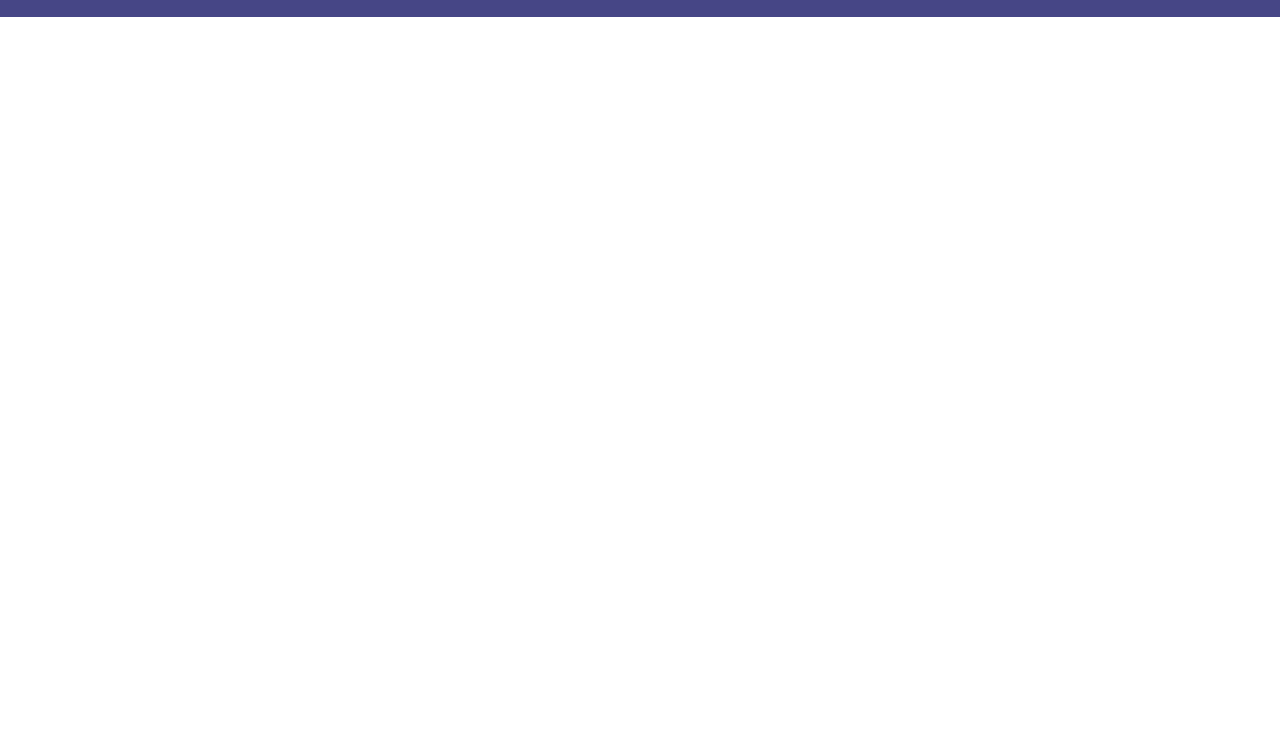
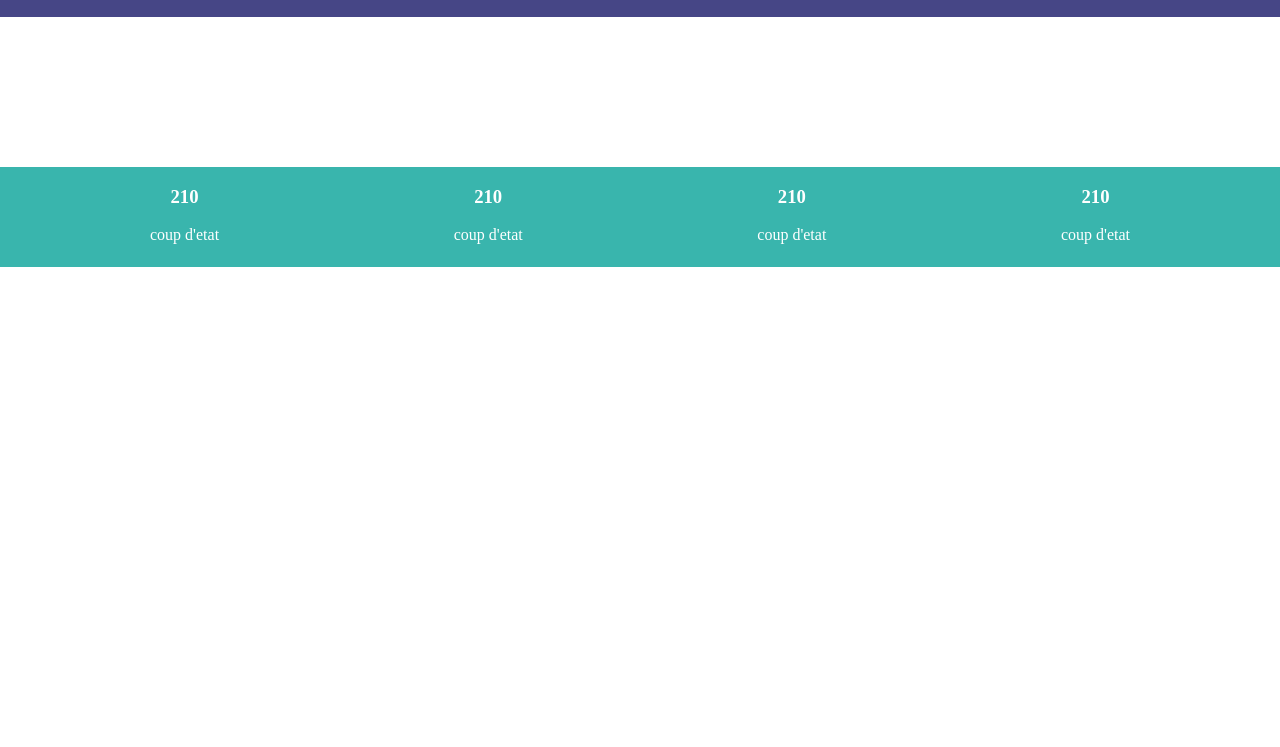
Before and after one commit to bebejoy400/lesson-1, a plain HTML site: page index.html in a window 1280 px wide. Shown: the part 53-800 px from the top of the page. Drawn offline with Linux system fonts and the light colour scheme.

Commit message:
initial commit

```diff
--- a/index.html
+++ b/index.html
@@ -18,7 +18,43 @@
                 <a href="#">SERVICES</a>
                 <a href="#">PORTFOLIO</a>
                 <a href="#">CONTACT</a>
-                <a href="#">BLOG h</a>
+                <a href="#">BLOG</a>
+            </div>
+        </div>
+    </section>
+    <section class="hero-section">
+        <div class="cards">
+            <div class="card-1">
+                <h3>
+                    210
+                </h3>
+                <p>
+                    coup d'etat
+                </p>
+            </div>
+             <div class="card-1">
+                <h3>
+                    210
+                </h3>
+                <p>
+                    coup d'etat
+                </p>
+            </div>
+             <div class="card-1">
+                <h3>
+                    210
+                </h3>
+                <p>
+                    coup d'etat
+                </p>
+            </div>
+             <div class="card-1">
+                <h3>
+                    210
+                </h3>
+                <p>
+                    coup d'etat
+                </p>
             </div>
         </div>
     </section>
--- a/style.css
+++ b/style.css
@@ -29,3 +29,14 @@ body{
     color: rgb(72, 0, 255);
 
 }
+.hero-section{
+    height: 100px;
+    background-color: rgb(57, 181, 173);
+}
+.cards{
+    display: flex;
+    justify-content: space-between;
+    margin: 150px;
+    text-align: center;
+    color: white;
+}
```
